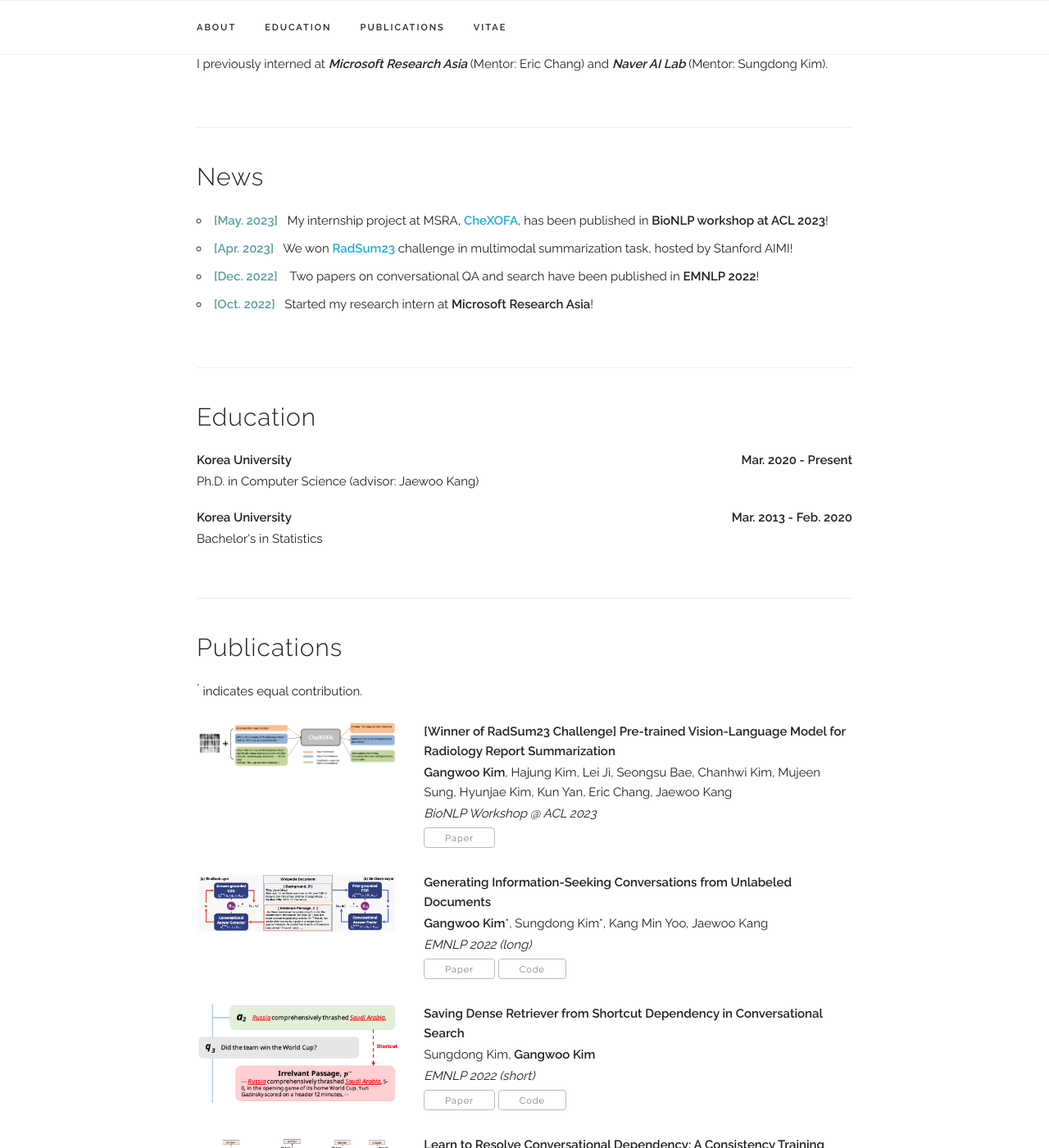
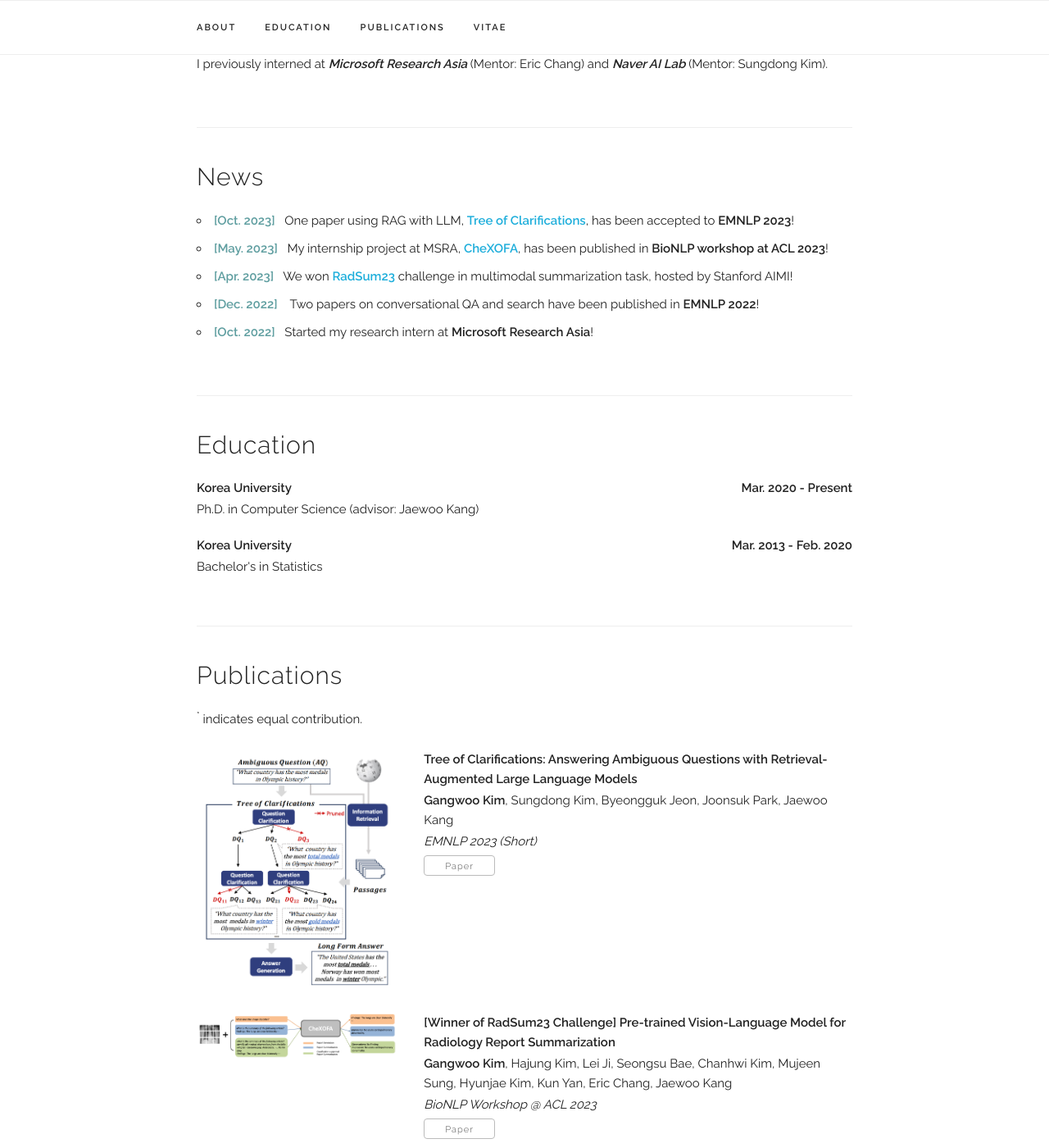
Before and after one commit to gankim/gankim.github.io, a Jekyll site: the page built from index.html, in a window 1280 px wide and 1400 px high, scrolled down 568 px. Shown: the whole window at 82% size. Built offline with Jekyll 4.4.1, drawn with Linux system fonts in a browser that asks for light colours; some web fonts are replaced; some of the changed text lies outside the part shown.

Commit message:
add emnlp 2023

```diff
--- a/_data/publications.yaml
+++ b/_data/publications.yaml
@@ -1,4 +1,11 @@
 papers:
+  - title: "Tree of Clarifications: Answering Ambiguous Questions with Retrieval-Augmented Large Language Models"
+    image: "/assets/publications/2023_toc/image.png"
+    authors: "<b>Gangwoo Kim</b>, Sungdong Kim, Byeongguk Jeon, Joonsuk Park, Jaewoo Kang"
+    venue: "EMNLP 2023 (Short)"
+    paper_pdf: "https://arxiv.org/abs/2310.14696"
+    selected: y
+
   - title: "[Winner of RadSum23 Challenge] Pre-trained Vision-Language Model for Radiology Report Summarization"
     image: "/assets/publications/2023_chexofa/image.png"
     authors: "<b>Gangwoo Kim</b>, Hajung Kim, Lei Ji, Seongsu Bae, Chanhwi Kim, Mujeen Sung, Hyunjae Kim, Kun Yan, Eric Chang, Jaewoo Kang"
--- a/index.html
+++ b/index.html
@@ -20,6 +20,10 @@ layout: default
 <div class="docs-section" id="news">
   <h4>News</h4>
     <ul>
+      <li>
+        <b style="color:cadetblue">[Oct. 2023]</b>&nbsp&nbsp
+        One paper using RAG with LLM, <a href="https://arxiv.org/abs/2310.14696">Tree of Clarifications</a>, has been accepted to <b>EMNLP 2023</b>!
+      </li>
       <li>
         <b style="color:cadetblue">[May. 2023]</b>&nbsp&nbsp
         My internship project at MSRA, <a href="https://arxiv.org/abs/2307.07409">CheXOFA</a>, has been published in <b>BioNLP workshop at ACL 2023</b>!
```
Also changed, not shown: other parts of index.html (+1 -1 lines), assets/publications/2023_toc/image.png (added).
